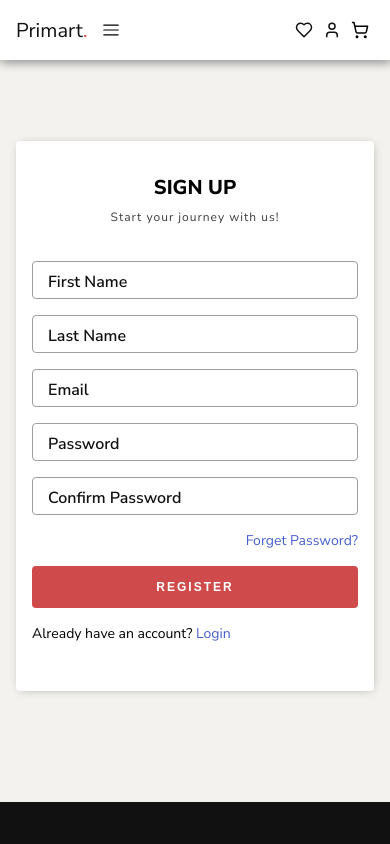
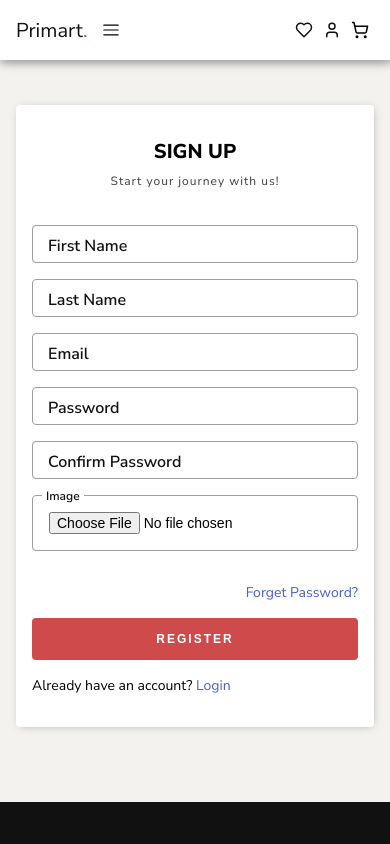
Before and after one commit to Tweekaayush/ecommerce-mern, a React (Create React App) app in the folder frontend/: page /signup in a window 390 px wide. Shown: the top 844 px of the page. Built offline with nearby package versions, Linux system fonts and the light colour scheme; no server answers.

Commit message:
update upload profile image while signup controller and slice

```diff
--- a/frontend/src/App.css
+++ b/frontend/src/App.css
@@ -986,13 +986,13 @@ nav > .container {
   display: flex;
   flex-direction: column;
   width: 100%;
+  gap: 16px;
 }
 
 .form-label {
   display: flex;
   flex-direction: column;
   position: relative;
-  margin-bottom: 16px;
 }
 
 .form-label > input, .form-label > textarea {
@@ -1052,12 +1052,10 @@ nav > .container {
 .form-container > form > input[type="submit"] {
   background-color: var(--danger);
   border-radius: 4px;
-  margin-bottom: 16px;
 }
 
 .form-link {
   color: var(--primary);
-  margin-bottom: 16px;
   align-self: flex-end;
   text-transform: capitalize;
   font-size: 14px;
@@ -1082,21 +1080,25 @@ nav > .container {
 
 .signup-form {
   display: grid !important;
+  grid-template-rows: auto;
+  grid-template-columns: 1fr 1fr;
   grid-template-areas:
     "a b"
     "c c"
     "d d"
     "e e"
     "f f"
-    "g g"
-    "h h";
+    "g ."
+    ". h"
+    'i i'
+    'j j';
+    gap: 16px;
 }
 
 .signup-form > label:nth-child(1) {
   grid-area: a;
 }
 .signup-form > label:nth-child(2) {
-  margin-left: 16px;
   grid-area: b;
 }
 .signup-form > label:nth-child(3) {
@@ -1109,15 +1111,33 @@ nav > .container {
   grid-area: e;
 }
 .signup-form > a {
-  grid-area: f;
+  grid-area: h;
   width: fit-content;
   margin-left: auto;
 }
-.signup-form > input {
-  grid-area: g;
+.signup-form > label:nth-child(6) {
+  grid-area: f;
+}
+.signup-form > input[type='submit'] {
+  grid-area: i;
 }
 .signup-form > p {
-  grid-area: h;
+  grid-area: j;
+}
+
+.profile-preview-img{
+  width: 50px;
+  height: 50px;
+  border-radius: 50%;
+  overflow: hidden;
+  border: 1px solid var(--dark);
+}
+
+.profile-preview-img > img{
+  width: 100%;
+  height: 100%;
+  object-fit: cover;
+  object-position: center center;
 }
 
 /* --------------------Cart-------------------- */
@@ -2546,14 +2566,16 @@ footer {
   .signup-form {
     grid-template-columns: 1fr;
     grid-template-areas:
-      "a"
-      "b"
-      "c"
-      "d"
-      "e"
-      "f"
-      "g"
-      "h";
+    'a'
+    'b'
+    'c'
+    'd'
+    'e'
+    'f'
+    'g'
+    'h'
+    'i'
+    'j';
   }
 
   .signup-form > label:nth-child(2) {
--- a/frontend/src/pages/Signup.jsx
+++ b/frontend/src/pages/Signup.jsx
@@ -23,6 +23,7 @@ const Signup = () => {
     email: "",
     password: "",
     confirmPassword: "",
+    image: "",
   });
   const [formErrors, setFormErrors] = useState({
     firstName: "",
@@ -61,7 +62,19 @@ const Signup = () => {
 
     setFormErrors({ ...err });
 
-    return !err.password && !err.email;
+    return !err.password && !err.email && !err.firstName && !err.lastName;
+  };
+
+  const handleImages = (e) => {
+    const file = Array.from(e.target.files)[0];
+    const reader = new FileReader();
+    reader.onload = () => {
+      if (reader.readyState === 2) {
+        setFormData({ ...formData, image: reader.result });
+      }
+    };
+
+    reader.readAsDataURL(file);
   };
 
   const handleSumbit = (e) => {
@@ -70,16 +83,12 @@ const Signup = () => {
     const v = validate();
 
     if (v) {
-      const img = profileImages.filter(
-        (p) => p.id === formData.firstName[0].toLowerCase()
-      );
-
       dispatch(
         signup({
           name: formData.firstName + " " + formData.lastName,
           email: formData.email,
           password: formData.password,
-          image: img[0].image,
+          image: formData.image,
         })
       );
       setFormData({
@@ -88,22 +97,28 @@ const Signup = () => {
         email: "",
         password: "",
         confirmPassword: "",
-      })
+      });
     }
   };
 
   const handleChange = (e) => {
     const { name, value } = e.target;
     setFormData({ ...formData, [name]: value });
+
+    if (name === "firstName" && !formData.image) {
+      const img = profileImages.filter((p) => p.id === value[0].toLowerCase());
+
+      setFormData({ ...formData, image: img[0].image });
+    }
   };
 
   useEffect(() => {
     if (_id) navigate("/profile");
   }, [_id]);
 
-  useEffect(()=>{
-    document.title = 'Sign Up'
-  },[])
+  useEffect(() => {
+    document.title = "Sign Up";
+  }, []);
 
   return !loading ? (
     <section id="auth-container">
@@ -177,6 +192,21 @@ const Signup = () => {
                 <p className="form-error-msg">{formErrors.confirmPassword}</p>
               )}
             </label>
+            <label htmlFor="image" className="form-label">
+              <input
+                type="file"
+                name="image"
+                id="image"
+                onChange={handleImages}
+                required
+              />
+              <span>image</span>
+            </label>
+            {formData?.image && (
+              <div className="profile-preview-img">
+                <img src={formData.image} alt={formData.firstName} />
+              </div>
+            )}
             <Link to="/forgot-password" className="form-link">
               Forget password?
             </Link>
--- a/frontend/src/slices/userSlice.js
+++ b/frontend/src/slices/userSlice.js
@@ -28,6 +28,7 @@ export const loadUser = createAsyncThunk('loadUser', async(payload, {rejectWithV
 export const signup = createAsyncThunk('signup', async(payload, {rejectWithValue})=>{
     try {
         const res = await axios.post('/api/v1/users/signup', payload,{
+            headers: { "Content-Type": "multipart/form-data" },
             withCredentials: 'include'
         })
         return res.data.user
```
Also changed, not shown: 1 other file (tests, documents, lock files or other folders).
